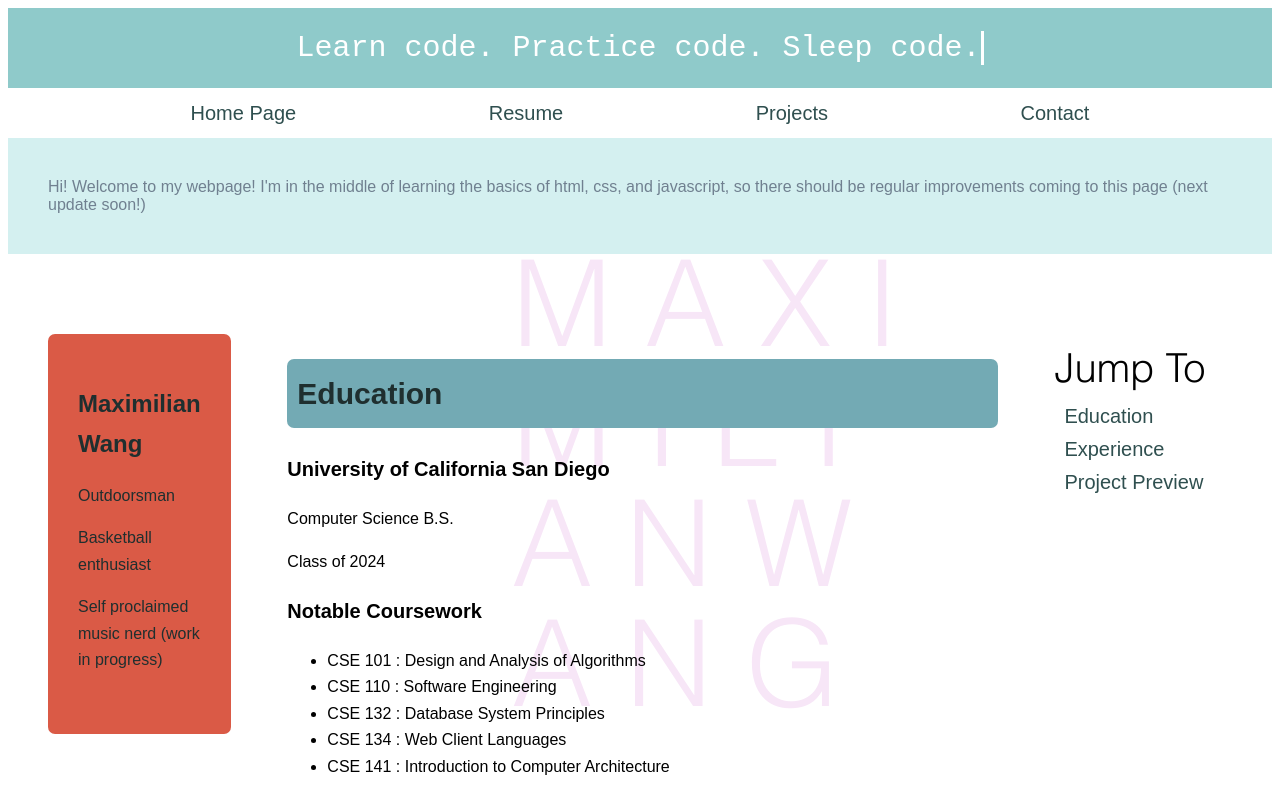
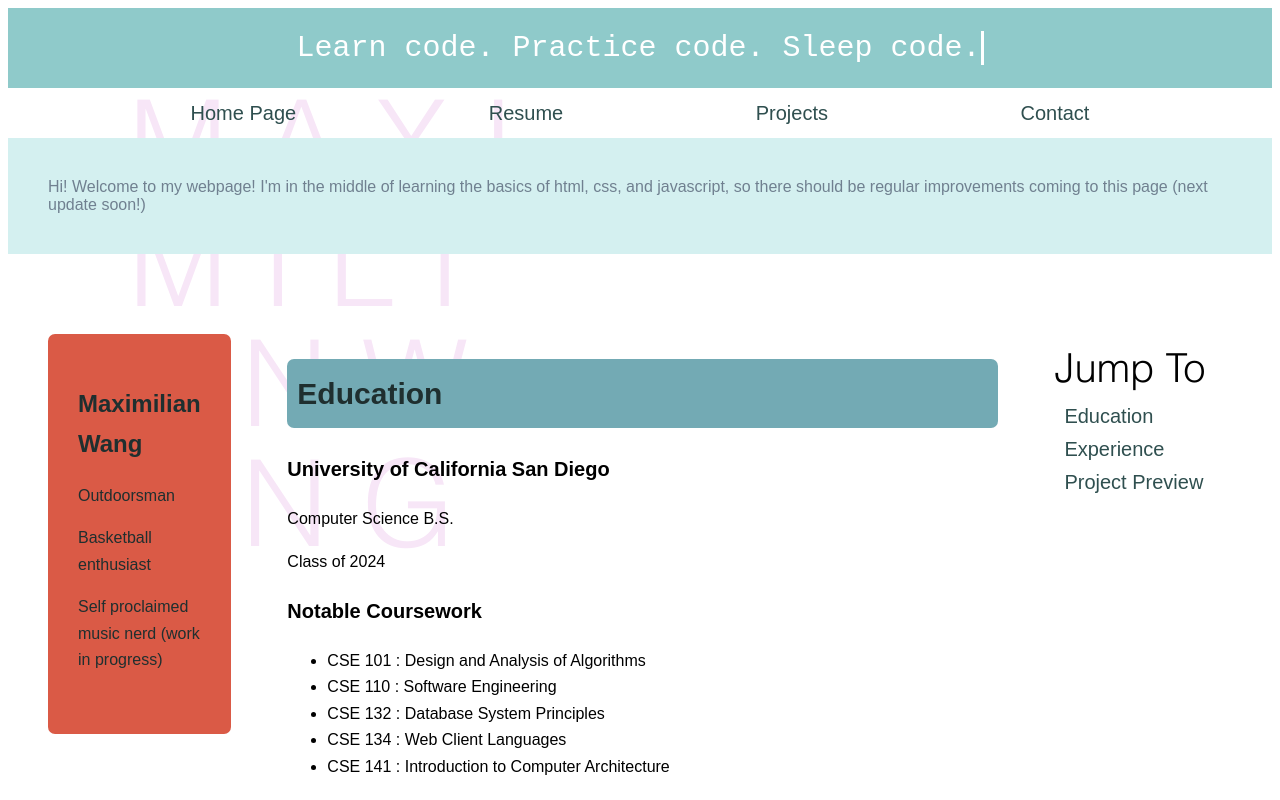
Before and after one commit to Kyrewel/cse134_hw2, a plain HTML site: page index.html in a window 1280 px wide. Shown: the top 800 px of the page. Drawn offline with Linux system fonts and the light colour scheme.

Commit message:
more css additions

```diff
--- a/styles.css
+++ b/styles.css
@@ -36,8 +36,8 @@ h3 {
 .backtext {
   font-family: helvetica-download;
   position:fixed;
-  top: 30%;
-  left: 40%;
+  top: 10%;
+  left: 10%;
   z-index: -1;
   font-size: 15vh;
   line-height: 1;
```
